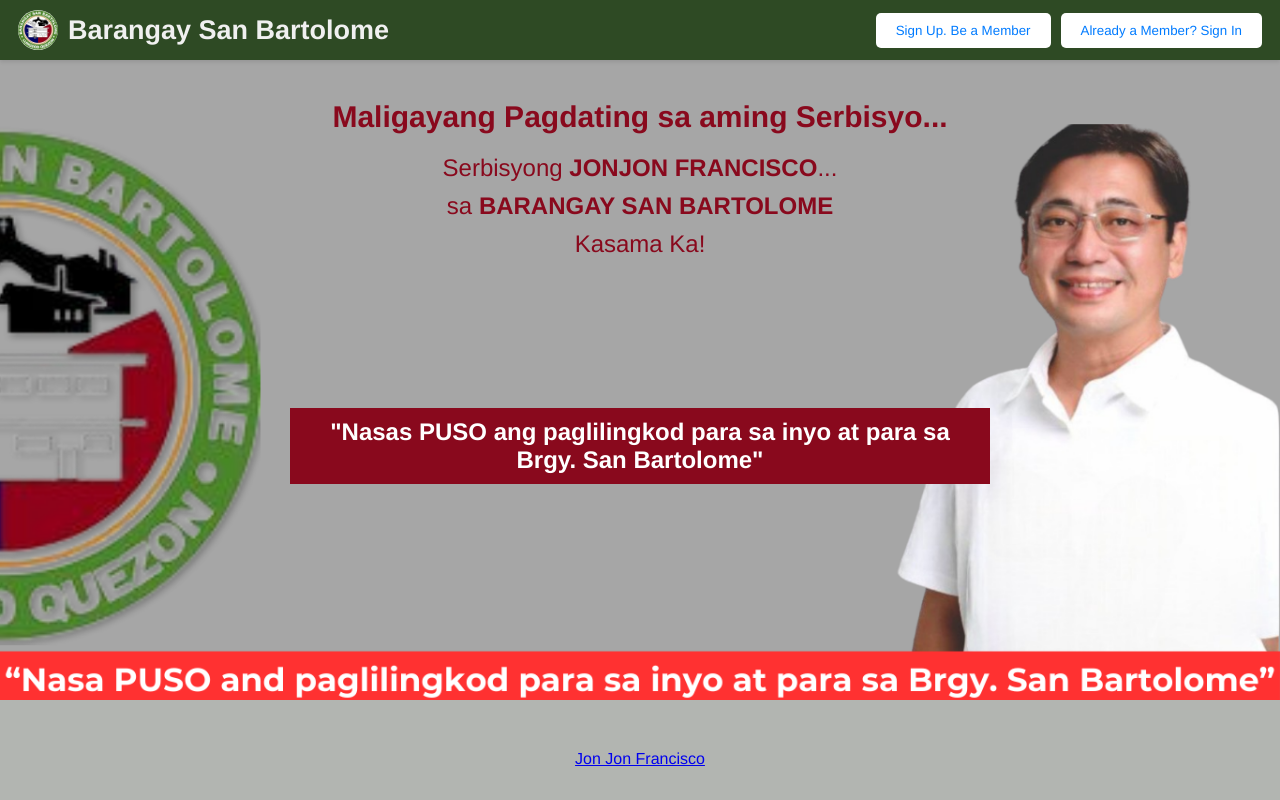
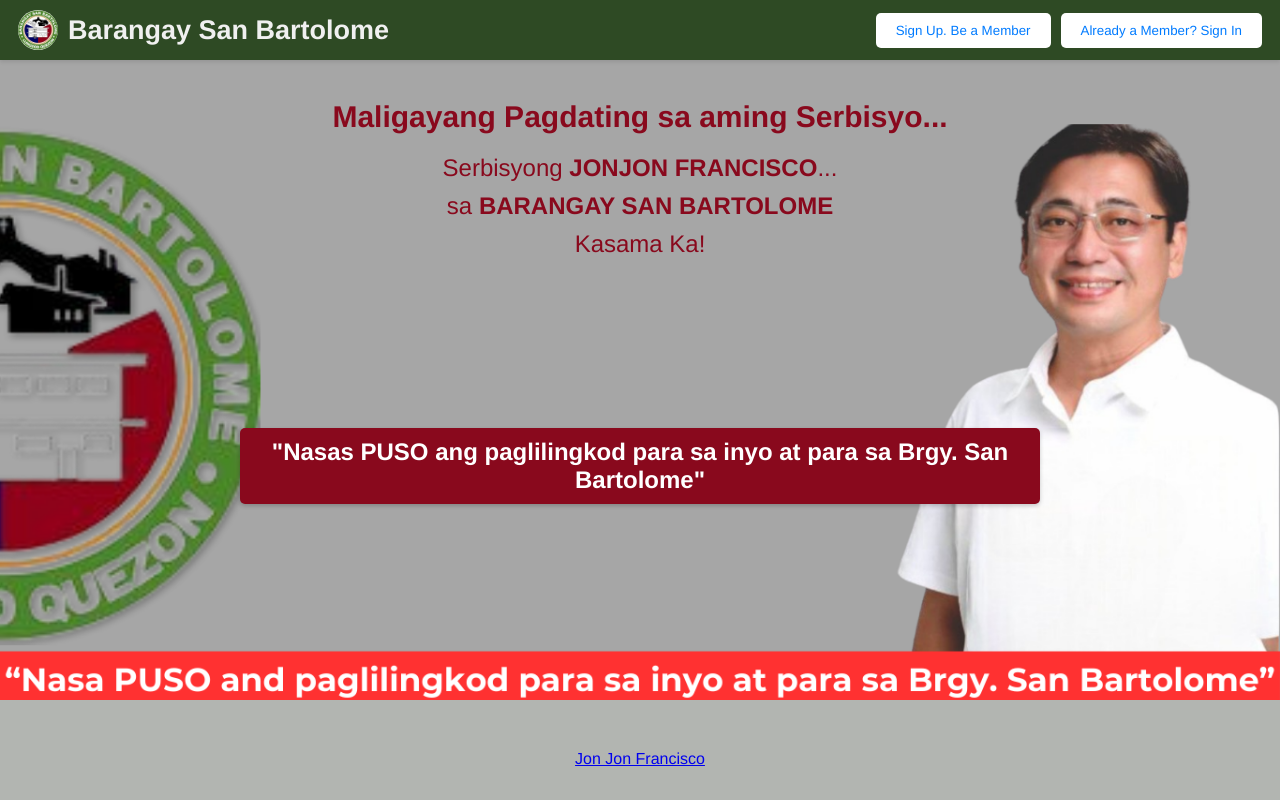
Before and after one commit to jmaesua/react-precinct-number-search, a React (Vite) app: page / in a window 1280 px wide. Built offline with nearby package versions, Linux system fonts and the light colour scheme.

Commit message:
styling the added slogan

```diff
--- a/src/components/LandingPage.css
+++ b/src/components/LandingPage.css
@@ -128,13 +128,15 @@
 }
 
 .hero-section h2 {
-  width: 700px;
+  width: 800px;
   font-size: 24px;
   font-weight: bold;
-  margin-block-start: 150px;
+  margin-block-start: 170px;
   margin-inline: auto;
   padding: 10px;
   background-color: #89091d;
+  border-radius: 5px;
+  box-shadow: 0 2px 4px rgba(0, 0, 0, 0.2);
   color: #fff;
 }
 
```
